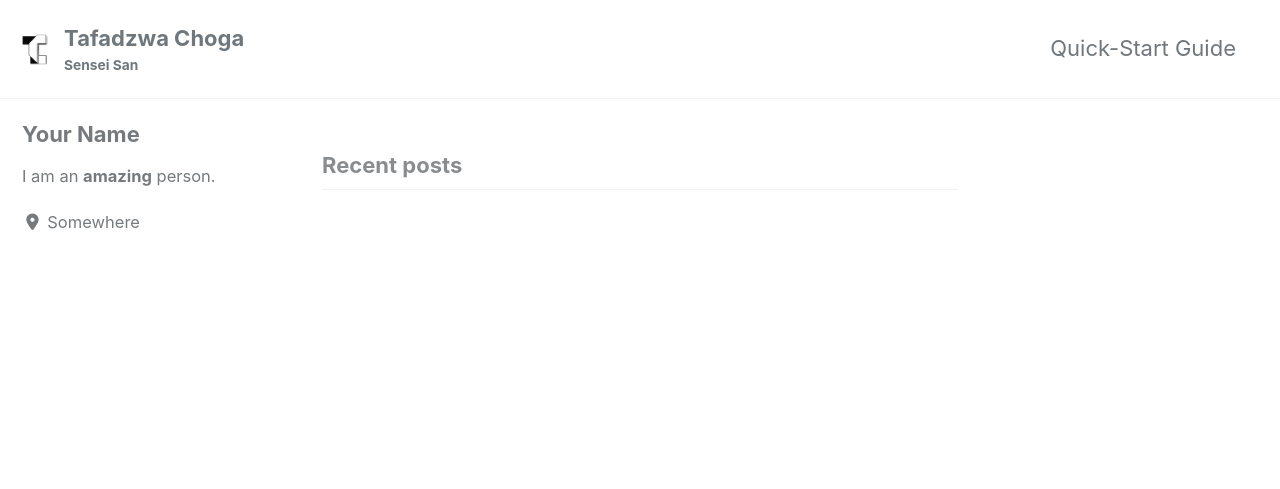
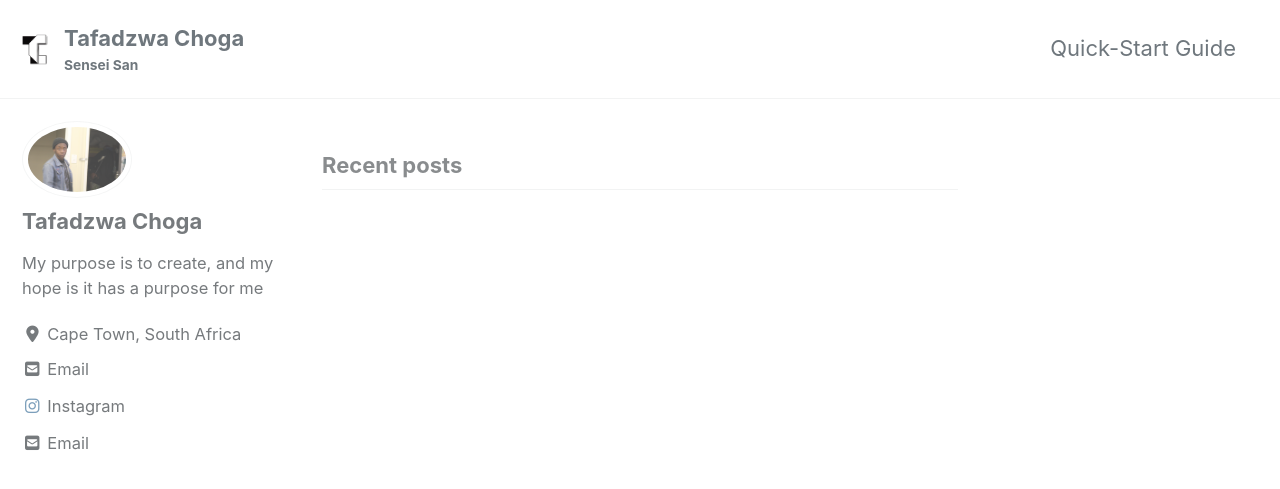
Before and after one commit to tafadzwachoga/tafadzwachoga.github.io, a Jekyll site: the page built from index.html, in a window 1280 px wide and 900 px high. Shown: the top 489 px of the window. Built offline with Jekyll 4.4.1, drawn with Linux system fonts in a browser that asks for light colours; cached includes are drawn as plain includes; nearby versions of some CDN libraries; the list of posts is cut into pages by our own code.

Commit message:
added subtitle

```diff
--- a/_config.yml
+++ b/_config.yml
@@ -107,15 +107,15 @@ analytics:
 
 # Site Author
 author:
-  name             : "Your Name"
-  avatar           : # path of avatar image, e.g. "/assets/images/bio-photo.jpg"
-  bio              : "I am an **amazing** person."
-  location         : "Somewhere"
-  email            :
+  name             : "Tafadzwa Choga"
+  avatar           : "/images/IMG_8446.JPG" # path of avatar image, e.g. "/assets/images/bio-photo.jpg"
+  bio              : "My purpose is to create, and my hope is it has a purpose for me"
+  location         : "Cape Town, South Africa"
+  email            : "tafadzwchoga@gmail.com"
   links:
     - label: "Email"
       icon: "fas fa-fw fa-envelope-square"
-      # url: mailto:your.name@email.com
+      url: mailto:tafieearl@gmail.com
     - label: "Website"
       icon: "fas fa-fw fa-link"
       # url: "https://your-website.com"
@@ -130,7 +130,7 @@ author:
       # url: "https://github.com/"
     - label: "Instagram"
       icon: "fab fa-fw fa-instagram"
-      # url: "https://instagram.com/"
+      url: "https://instagram.com/clemencepadya/"
 
 # Site Footer
 footer:
```
Also changed, not shown: images/IMG_8446.JPG (added), 1 other file.
